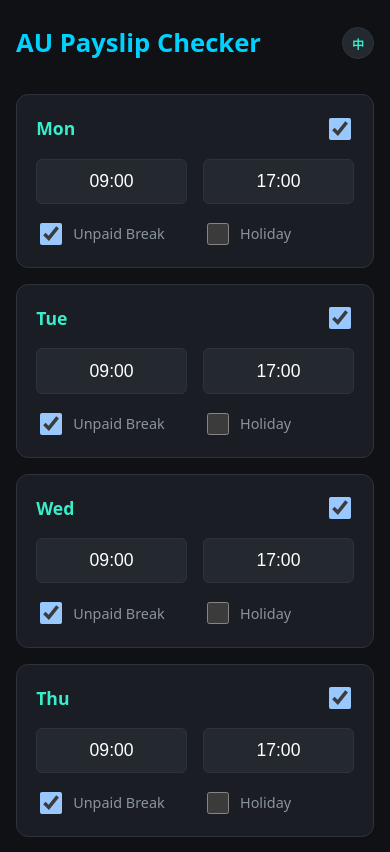
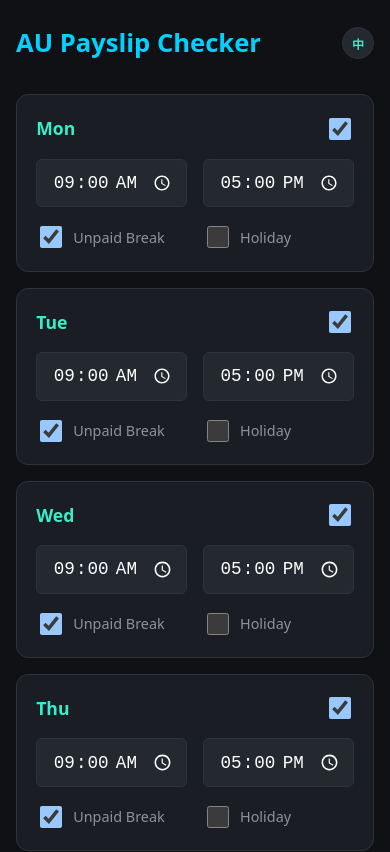
Before and after one commit to crayon3shawn/payslip-checker, a React (Vite) app: page / in a window 390 px wide. Shown: the top 852 px of the page. Built offline with nearby package versions, Linux system fonts and the light colour scheme.

Commit message:
fix: change time inputs to type='time' to enable native mobile picker

```diff
--- a/src/App.tsx
+++ b/src/App.tsx
@@ -44,20 +44,18 @@ function App() {
                     <td className="day-name center cell-day">{lang === 'en' ? r.day : r.dayCn}</td>
                     <td className="center cell-start">
                       <input
-                        type="text"
+                        type="time"
                         value={r.startTime}
                         className="time-input"
-                        placeholder="00:00"
                         disabled={!r.enabled}
                         onChange={(e) => updateRecord(r.id, 'startTime', e.target.value)}
                       />
                     </td>
                     <td className="center cell-end">
                       <input
-                        type="text"
+                        type="time"
                         value={r.endTime}
                         className="time-input"
-                        placeholder="00:00"
                         disabled={!r.enabled}
                         onChange={(e) => updateRecord(r.id, 'endTime', e.target.value)}
                       />
```
